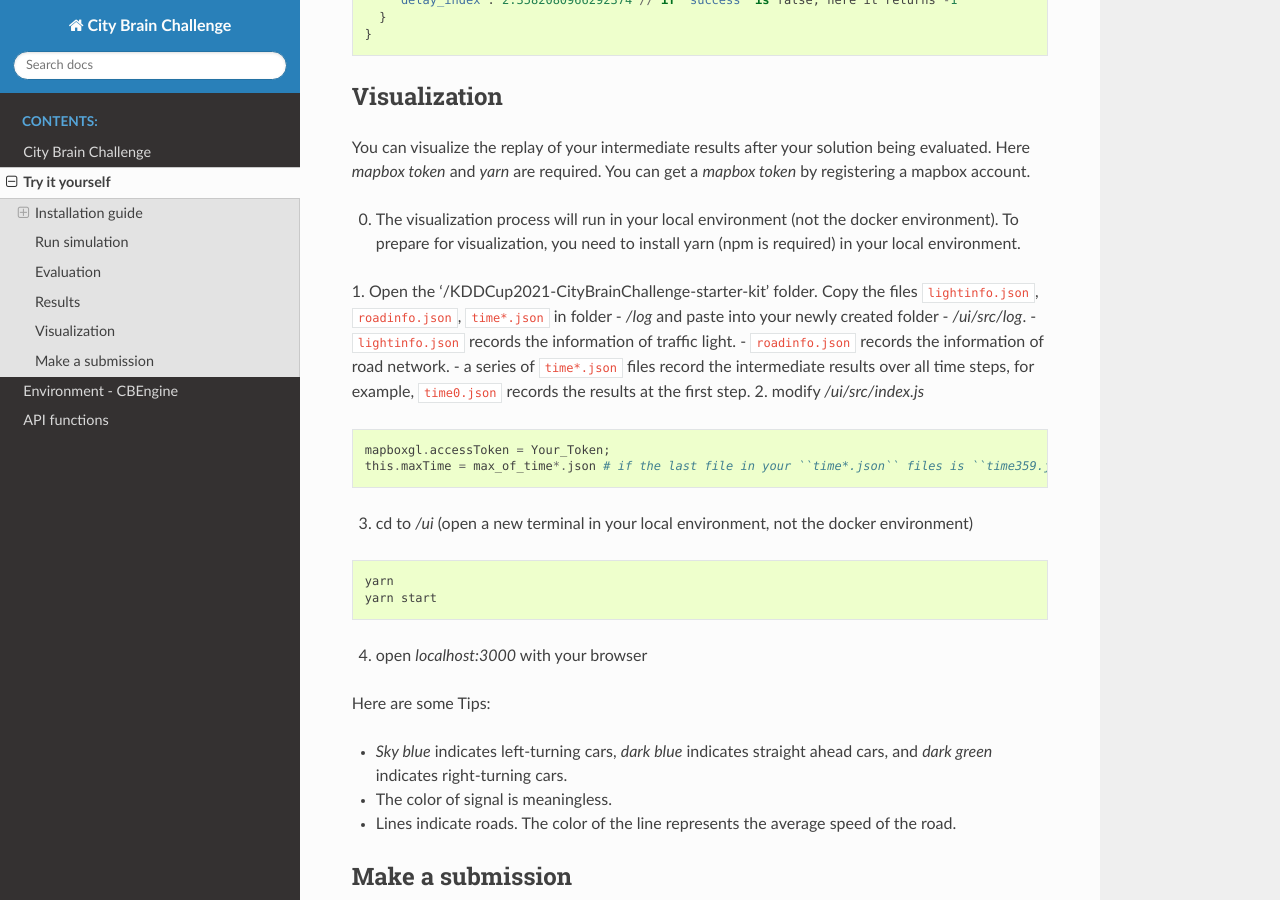
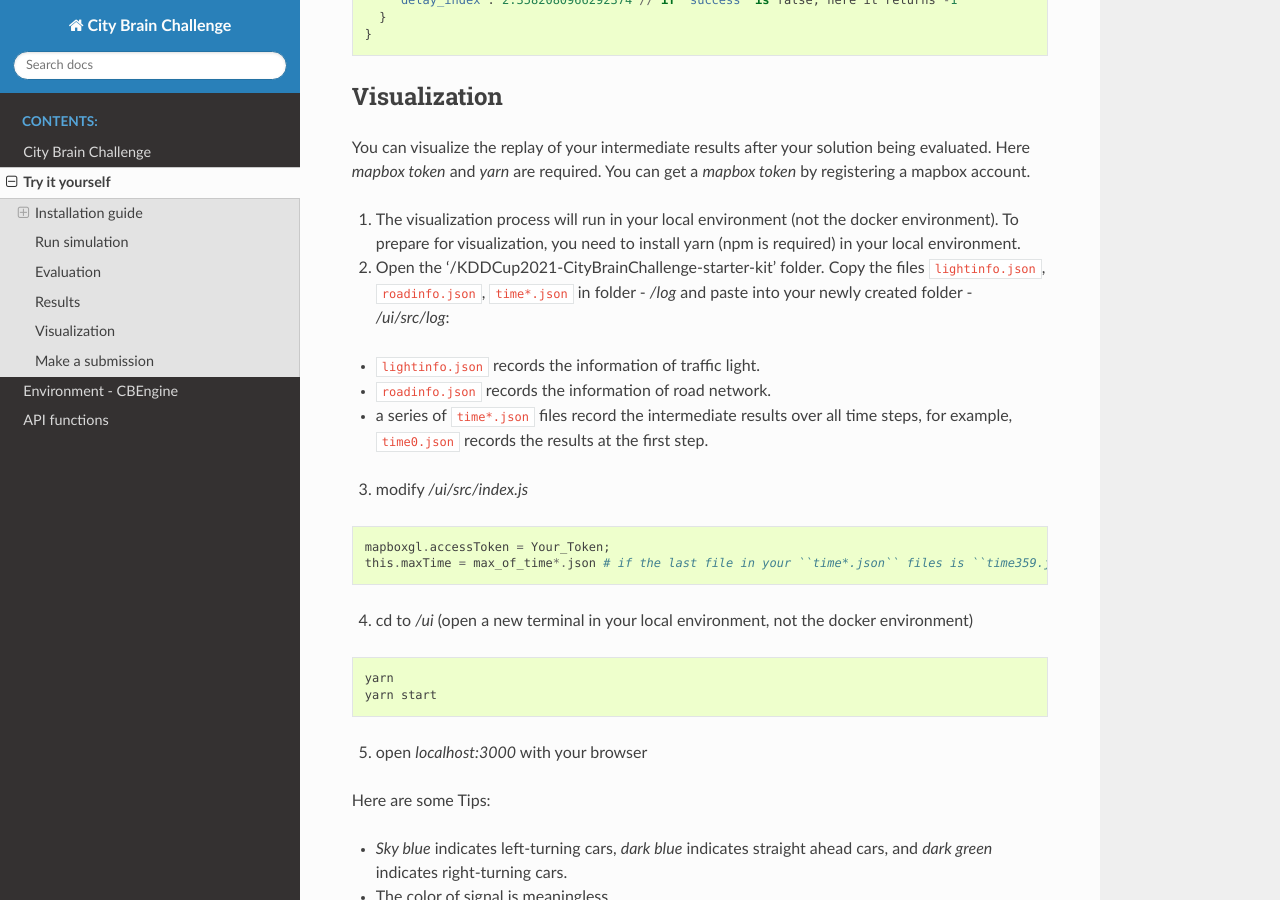
Before and after one commit to CityBrainChallenge/KDDCup2021-CityBrainChallenge, a Sphinx documentation site: the page built from docs/try-it-yourself.rst, in a window 1280 px wide and 900 px high, scrolled down 3257 px. Built offline with Sphinx 7.4.7 and the Read the Docs theme 2.0.0, drawn with Linux system fonts in a browser that asks for light colours; some of the changed lines change nothing that is shown.

Commit message:
Update try-it-yourself.rst

```diff
--- a/docs/try-it-yourself.rst
+++ b/docs/try-it-yourself.rst
@@ -191,26 +191,29 @@ Visualization
 You can visualize the replay of your intermediate results after your solution being evaluated. Here `mapbox token` and `yarn` are required. You can get a `mapbox token` by registering a mapbox account.
 
 
-0. The visualization process will run in your local environment (not the docker environment). To prepare for visualization, you need to install yarn (npm is required) in your local environment.
-1. Open the '/KDDCup2021-CityBrainChallenge-starter-kit' folder. Copy the files ``lightinfo.json``, ``roadinfo.json``, ``time*.json`` in folder - `/log` and paste into your newly created folder - `/ui/src/log`.
+1. The visualization process will run in your local environment (not the docker environment). To prepare for visualization, you need to install yarn (npm is required) in your local environment.
+
+2. Open the '/KDDCup2021-CityBrainChallenge-starter-kit' folder. Copy the files ``lightinfo.json``, ``roadinfo.json``, ``time*.json`` in folder - `/log` and paste into your newly created folder - `/ui/src/log`:
+
 - ``lightinfo.json`` records the information of traffic light.
 - ``roadinfo.json`` records the information of road network.
 - a series of ``time*.json`` files record the intermediate results over all time steps, for example, ``time0.json`` records the results at the first step.
-2. modify `/ui/src/index.js`
+
+3. modify `/ui/src/index.js`
 
 .. code-block::
 
     mapboxgl.accessToken = Your_Token;
     this.maxTime = max_of_time*.json # if the last file in your ``time*.json`` files is ``time359.json``, it is 359.
 
-3. cd to `/ui` (open a new terminal in your local environment, not the docker environment)
+4. cd to `/ui` (open a new terminal in your local environment, not the docker environment)
 
 .. code-block::
 
     yarn
     yarn start
 
-4. open `localhost:3000` with your browser
+5. open `localhost:3000` with your browser
 
 Here are some Tips:
 
```
